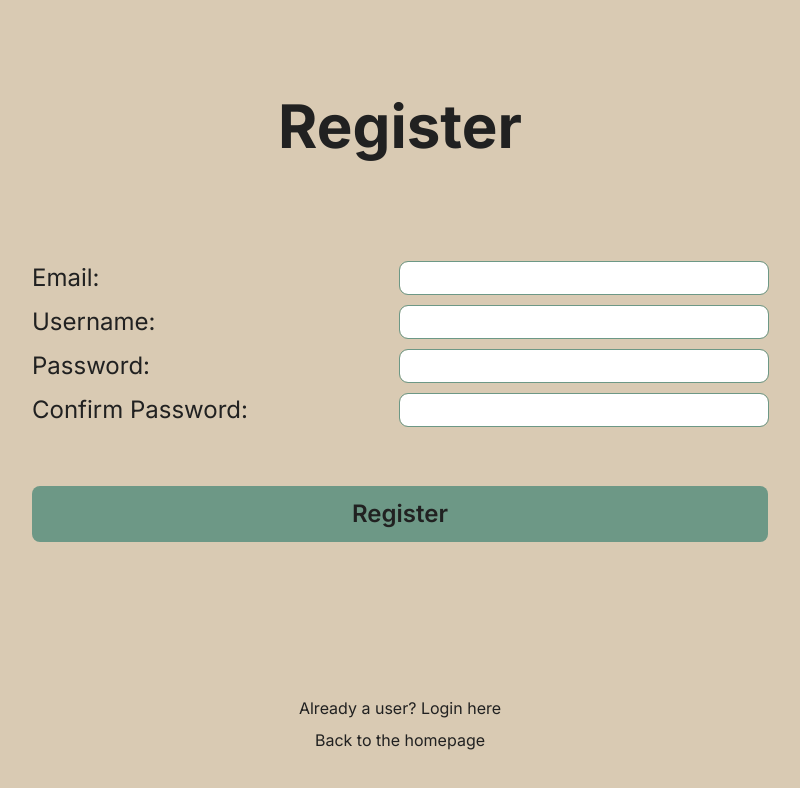
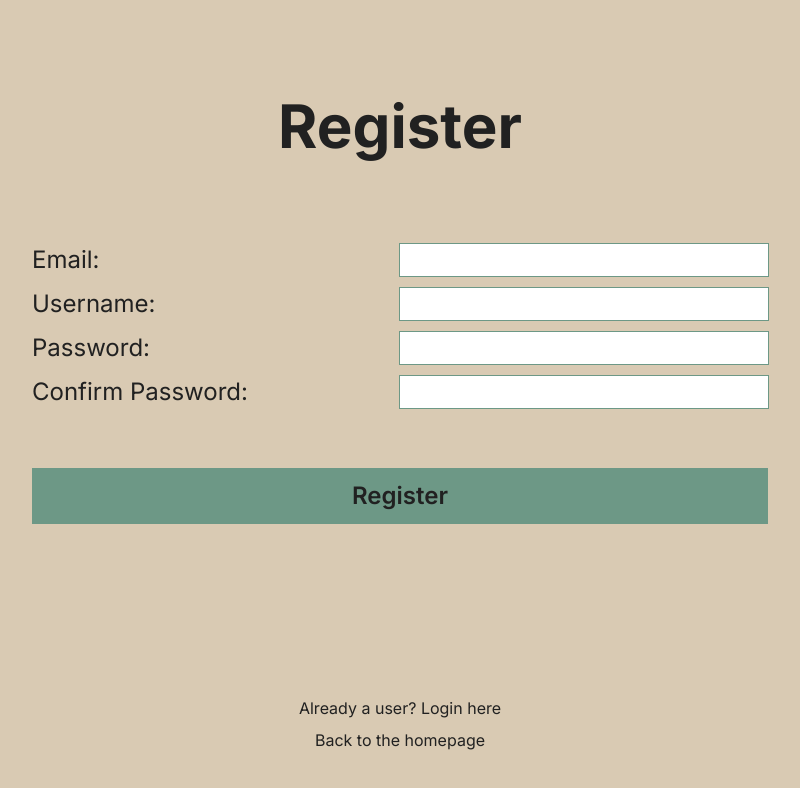
Before and after one commit to OxygenOnline/oxyquiz, a Next.js app in the folder client/: page /register in a window 1280 px wide. Shown: the top 788 px of the page, without its empty margins (240-1040 px from the left). Built offline with nearby package versions, Linux system fonts and the light colour scheme; no server answers.

Commit message:
refactors

```diff
--- /dev/null
+++ b/client/app/api.js
@@ -0,0 +1,29 @@
+const api = process.env.NEXT_PUBLIC_SERVER_URL;
+
+
+const register = async (user) => {
+    const response = await fetch(`${api}/users/register`, {
+        method: "POST",
+        headers: {
+            "Content-Type": "application/json",
+        },
+        body: JSON.stringify(user),
+    });
+    return response;
+}
+
+const login = async (user) => {
+    const response = await fetch(`${api}/users/login`, {
+        method: "POST",
+        headers: {
+            "Content-Type": "application/json",
+        },
+        body: JSON.stringify(user),
+    });
+    return response;
+}
+
+module.exports = {
+    register,
+    login,
+}
--- a/client/app/components/LoginForm.js
+++ b/client/app/components/LoginForm.js
@@ -1,36 +1,9 @@
 import { useRouter } from "next/navigation"
 import { useState } from "react"
+import { login } from "../api"
 
 
-export default function LoginForm() {
-
-    async function login() {
-        try {
-            const response = await fetch(`${process.env.NEXT_PUBLIC_SERVER_URL}/users/login`, {
-                method: "POST",
-                headers: {
-                    "Content-Type": "application/json",
-                },
-                body: JSON.stringify({
-                    username: state.username,
-                    password: state.password,
-                }),
-            });
-
-            if (response.ok) {
-                router.push("/");
-            }
-            else {
-                const data = await response.json();
-                console.log(data)
-                setError(data.errors[0].msg || "Registration failed");
-            }
-        }
-        catch (error) {
-            console.error("Login error:", error);
-            setError("Login failed. Please try again.");
-        }
-    }
+const LoginForm = () => {
 
     const router = useRouter();
 
@@ -41,7 +14,28 @@ export default function LoginForm() {
 
     const [error, setError] = useState("");
 
-    function handleChange(e) {
+    const submitLogin = async () => {
+
+        const user = state
+
+        try {
+            const response = await login(user);
+
+            if (response.ok) {
+                router.push("/");
+            }
+            else {
+                const data = await response.json();
+                setError(data.errors[0].msg || "Registration failed");
+            }
+        }
+        catch (error) {
+            console.error("Login error:", error);
+            setError("Login failed. Please try again.");
+        }
+    }
+
+    const handleChange = async (e) =>  {
         const { name, value } = e.target;
         setState((prevState) => ({
             ...prevState,
@@ -49,7 +43,7 @@ export default function LoginForm() {
         }));
     }
 
-    async function handleSubmit(e) {
+    const handleSubmit = async (e) => {
         e.preventDefault();
 
         if (!state.username || !state.password) {
@@ -57,40 +51,42 @@ export default function LoginForm() {
             return;
         }
 
-        await login(state);
+        await submitLogin(state);
     }
 
     return (
         <form className="flex flex-col items-center justify-between">
             {error && (
-                <p className="text-red-600 w-full text-center rounded-md p-3 mb-4">{error}</p>
+                <p className="text-red-600 w-full text-center p-3 mb-4">{error}</p>
             )}
-            <div className="pb-12">
-                <div className="mb-32 grid text-center lg:max-w-5xl lg:w-full lg:mb-0 lg:grid-cols-2 lg:text-left justify-between">
+            <div className="pb-12 mb-12">
+                <div className="grid lg:mb-0 lg:grid-cols-2 lg:text-left">
                     <p className="mb-3 text-2xl">Username:</p>
                     <input
                         type="text"
                         name="username"
                         value={state.username}
                         onChange={handleChange}
-                        className="mb-3 text-2xl rounded-lg  px-2"
+                        className="mb-3 text-2xl px-2"
                         required
                     />
                 </div>
-                <div className="mb-32 grid text-center lg:max-w-5xl lg:w-full lg:mb-0 lg:grid-cols-2 lg:text-left">
+                <div className="grid lg:mb-0 lg:grid-cols-2 lg:text-left">
                     <p className="mb-3 text-2xl">Password:</p>
                     <input
                         type="password"
                         name="password"
                         value={state.password}
                         onChange={handleChange}
-                        className="mb-3 text-2xl rounded-lg px-2"
+                        className="mb-3 text-2xl px-2"
                         required
                     />
                 </div>
             </div>
-            <button onClick={handleSubmit} className="mb-3 text-2xl font-semibold group rounded-lg border border-transparent px-10 py-3 transition-colors">Login</button>
+            <button onClick={handleSubmit} className="text-2xl font-semibold px-10 py-3">Login</button>
         </form>
 
     )
 }
+
+export default LoginForm;
--- a/client/app/components/RegisterForm.js
+++ b/client/app/components/RegisterForm.js
@@ -1,37 +1,9 @@
 import { useRouter } from "next/navigation"
 import { useState } from "react"
+import { register } from "../api";
 
 
-export default function RegisterForm() {
-
-    async function register() {
-        try {
-            const response = await fetch(`${process.env.NEXT_PUBLIC_SERVER_URL}/users/register`, {
-                method: "POST",
-                headers: {
-                    "Content-Type": "application/json",
-                },
-                body: JSON.stringify({
-                    email: state.email,
-                    username: state.username,
-                    password: state.password,
-                }),
-            });
-
-            if (response.ok) {
-                router.push("/login");
-            }
-            else {
-                const data = await response.json();
-                console.log(data)
-                setError(data.errors[0].msg || "Registration failed");
-            }
-        }
-        catch (error) {
-            console.error("Registration error:", error);
-            setError("Registration failed. Please try again.");
-        }
-    }
+const RegisterForm = () => {
 
     const router = useRouter();
 
@@ -44,7 +16,32 @@ export default function RegisterForm() {
 
     const [error, setError] = useState("");
 
-    function handleChange(e) {
+    const submitRegister = async () => {
+
+        const user = {
+            email: state.email,
+            username: state.username,
+            password: state.password,
+        };
+
+        try {
+            const response = await register(user);
+
+            if (response.ok) {
+                router.push("/login");
+            }
+            else {
+                const data = await response.json();
+                setError(data.errors[0].msg || "Registration failed");
+            }
+        }
+        catch (error) {
+            console.error("Registration error:", error);
+            setError("Registration failed. Please try again.");
+        }
+    }
+
+    const handleChange = async (e) =>  {
         const { name, value } = e.target;
         setState((prevState) => ({
             ...prevState,
@@ -52,7 +49,7 @@ export default function RegisterForm() {
         }));
     }
 
-    async function handleSubmit(e) {
+    const handleSubmit = async (e) => {
         e.preventDefault();
 
         if (!state.email || !state.username || !state.password || !state.confirmPassword) {
@@ -65,63 +62,65 @@ export default function RegisterForm() {
             return;
         }
 
-        await register();
+        await submitRegister();
     }
 
     return (
         <form className="flex flex-col items-center justify-between">
             {error && (
-                <p className="text-red-600 w-full text-center rounded-md p-3 mb-4">{error}</p>
+                <p className="text-red-600 w-full text-center p-3 mb-4">{error}</p>
             )}
-            <div className="pb-12">
-                <div className="mb-32 grid text-center lg:max-w-5xl lg:w-full lg:mb-0 lg:grid-cols-2 lg:text-left justify-between">
+            <div className="pb-12 mb-12">
+                <div className="grid lg:mb-0 lg:grid-cols-2 lg:text-left">
                     <p className="mb-3 text-2xl">Email:</p>
                     <input
                         type="text"
                         name="email"
                         value={state.email}
                         onChange={handleChange}
-                        className="mb-3 text-2xl rounded-lg px-2"
+                        className="mb-3 text-2xl px-2"
                         required
                     />
                 </div>
                 <div className="pb-12">
-                    <div className="mb-32 grid text-center lg:max-w-5xl lg:w-full lg:mb-0 lg:grid-cols-2 lg:text-left justify-between">
+                    <div className="grid lg:mb-0 lg:grid-cols-2 lg:text-left">
                         <p className="mb-3 text-2xl">Username:</p>
                         <input
                             type="text"
                             name="username"
                             value={state.username}
                             onChange={handleChange}
-                            className="mb-3 text-2xl rounded-lg px-2"
+                            className="mb-3 text-2xl px-2"
                             required
                         />
                     </div>
-                    <div className="mb-32 grid text-center lg:max-w-5xl lg:w-full lg:mb-0 lg:grid-cols-2 lg:text-left justify-between">
+                    <div className="grid lg:mb-0 lg:grid-cols-2 lg:text-left">
                         <p className="mb-3 text-2xl">Password:</p>
                         <input
                             type="password"
                             name="password"
                             value={state.password}
                             onChange={handleChange}
-                            className="mb-3 text-2xl rounded-lg px-2"
+                            className="mb-3 text-2xl px-2"
                             required
                         />
                     </div>
-                    <div className="mb-32 grid text-center lg:max-w-5xl lg:w-full lg:mb-0 lg:grid-cols-2 lg:text-left justify-between">
+                    <div className="grid lg:mb-0 lg:grid-cols-2 lg:text-left">
                         <p className="mb-3 text-2xl">Confirm Password:</p>
                         <input
                             type="password"
                             name="confirmPassword"
                             value={state.confirmPassword}
                             onChange={handleChange}
-                            className="mb-3 text-2xl rounded-lg px-2"
+                            className="mb-3 text-2xl px-2"
                             required
                         />
                     </div>
                 </div>
-                <button onClick={handleSubmit} className="mb-3 text-2xl font-semibold group rounded-lg border border-transparent px-10 py-3 transition-colors">Register</button>
+                <button onClick={handleSubmit} className="text-2xl font-semibold px-10 py-3">Register</button>
             </div>
         </form>
     )
 }
+
+export default RegisterForm;
```
Also changed, not shown: 1 other file (tests, documents, lock files or other folders).
